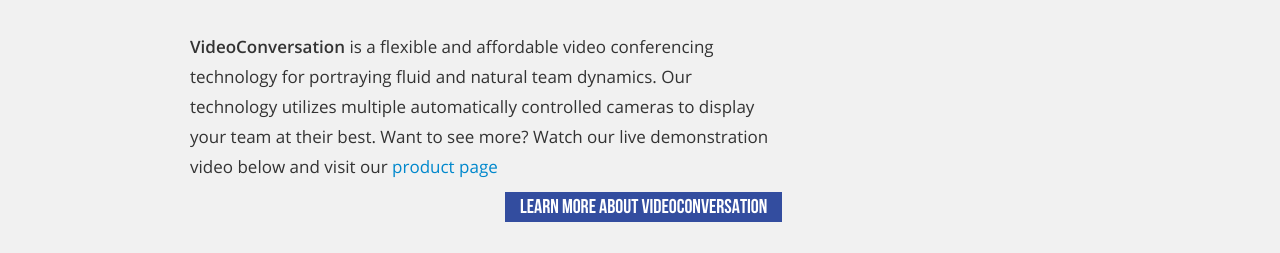
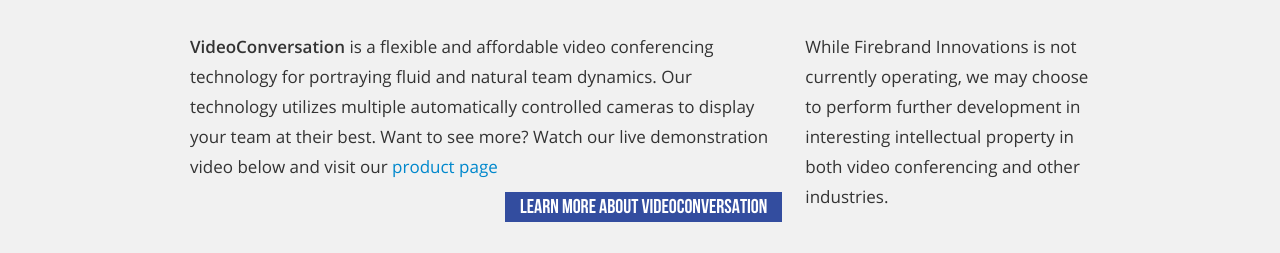
Before and after one commit to mbuckler/firebrandinnovations.com, a plain HTML site: page index.htm in a window 1280 px wide. Shown: the part 699-952 px from the top of the page. Drawn offline with Linux system fonts and the light colour scheme.

Commit message:
Update products section

```diff
--- a/index.htm
+++ b/index.htm
@@ -89,6 +89,10 @@
 
             <a class="call-to-action-blue" href="videoconversation.htm">Learn more
             about VideoConversation</a>
+        </div>
+
+        <div class="span4">
+            <p>While Firebrand Innovations is not currently operating, we may choose to perform further development in interesting intellectual property in both video conferencing and other industries.</p>
         </div>
 
     </div>
```
